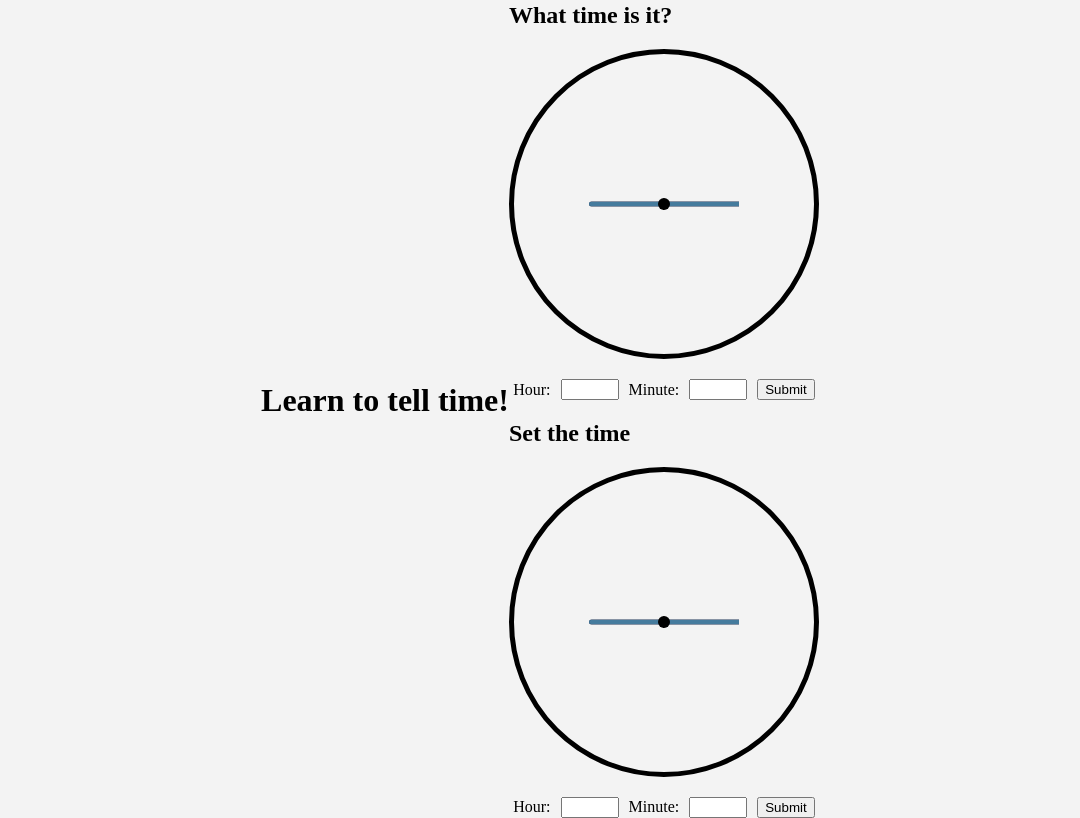
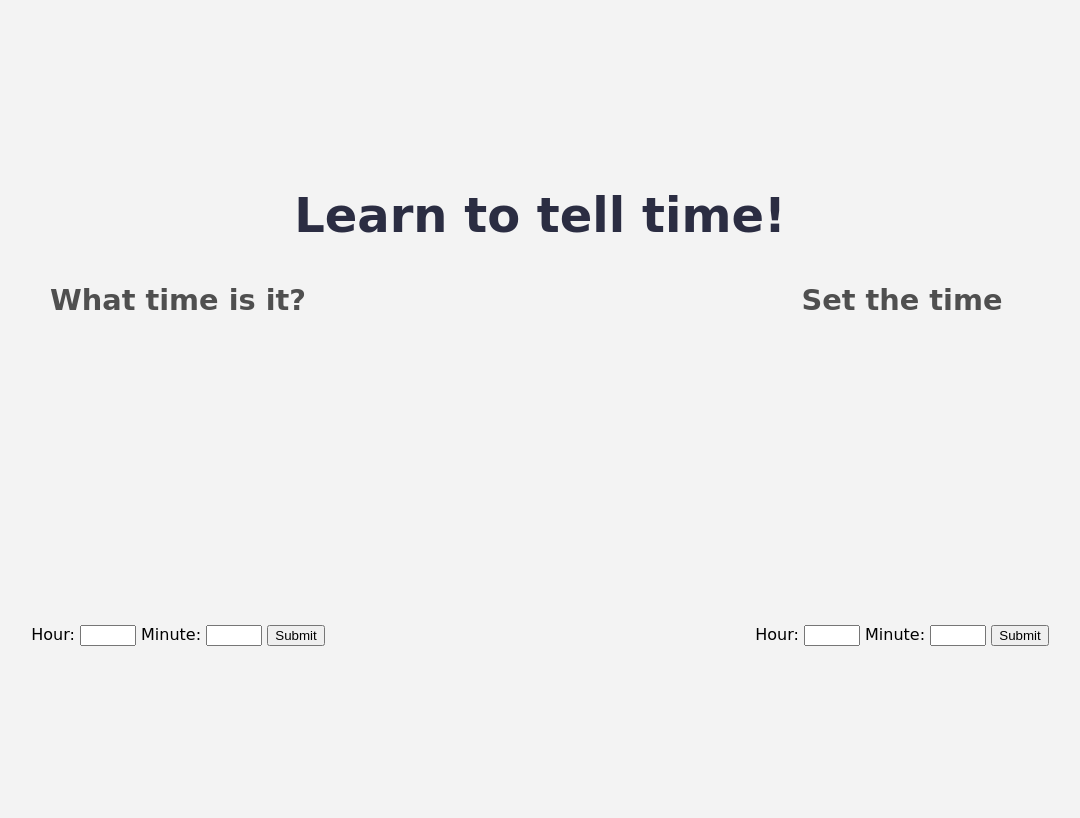
Before and after one commit to K-Hebel/Clock_app, a Flask app: template templates/index.html in a window 1280 px wide. Shown: the whole page, without its empty margins (100-1180 px from the left). After the commit the page ends 646 px from the top, so only its background shows below. Run offline with Flask 3, Linux system fonts and the light colour scheme; the template is opened without the code that fills it, so the values that code supplies are empty.

Commit message:
Update styles.css

```diff
--- a/static/styles.css
+++ b/static/styles.css
@@ -1,68 +1,40 @@
 body {
     display: flex;
+    flex-direction: column;
     justify-content: center;
     align-items: center;
     height: 100vh;
     background-color: #f3f3f3;
     margin: 0;
+    font-family: 'Comic Sans MS', cursive, sans-serif;
+}
+
+h1 {
+    color: #2b2d42;
+    font-size: 3rem;
+    margin-bottom: 1rem;
+}
+
+.task-container {
+    display: flex;
+    justify-content: space-between;
+    width: 80%;
+    gap: 2rem;
+}
+
+.task {
+    display: flex;
+    flex-direction: column;
+    align-items: center;
+}
+
+h2 {
+    color: #4f4f4f;
+    font-size: 1.8rem;
+    margin-bottom: 0.5rem;
 }
 
 .clock {
     width: 300px;
     height: 300px;
-    border: 5px solid black;
-    border-radius: 50%;
-    position: relative;
-}
-
-.hand {
-    width: 50%;
-    height: 3px;
-    background-color: black;
-    position: absolute;
-    top: 50%;
-    left: 50%;
-    transform-origin: 100%;
-    transform: translate(-50%, -50%);
-}
-
-.hour-hand {
-    background-color: #1d3557;
-    height: 5px;
-    border-radius: 5px 0 0 5px;
-}
-
-.minute-hand {
-    background-color: #457b9d;
-    height: 4px;
-    border-radius: 4px 0 0 4px;
-}
-
-.second-hand {
-    background-color: #e63946;
-    height: 2px;
-    border-radius: 2px 0 0 2px;
-}
-
-.center-circle {
-    width: 12px;
-    height: 12px;
-    background-color: black;
-    border-radius: 50%;
-    position: absolute;
-    top: 50%;
-    left: 50%;
-    transform: translate(-50%, -50%);
-}
-
-.input-container {
-    display: flex;
-    justify-content: center;
-    align-items: center;
-    gap: 10px;
-    margin-top: 20px;
-}
-
-input[type="number"] {
-    width: 50px;
-}
+    border: 5px
```
